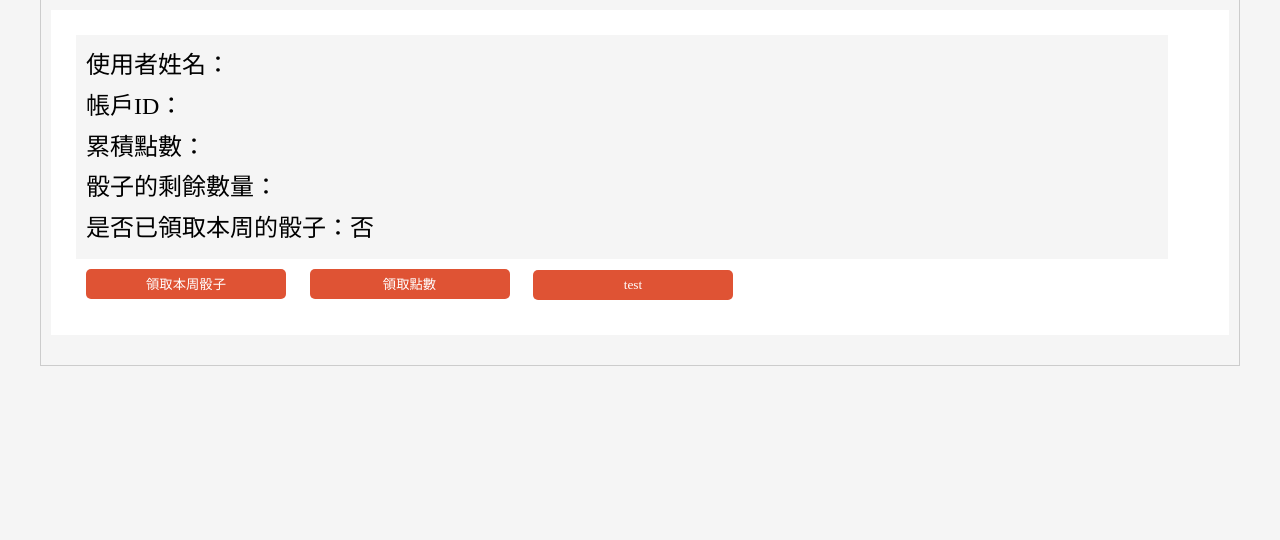
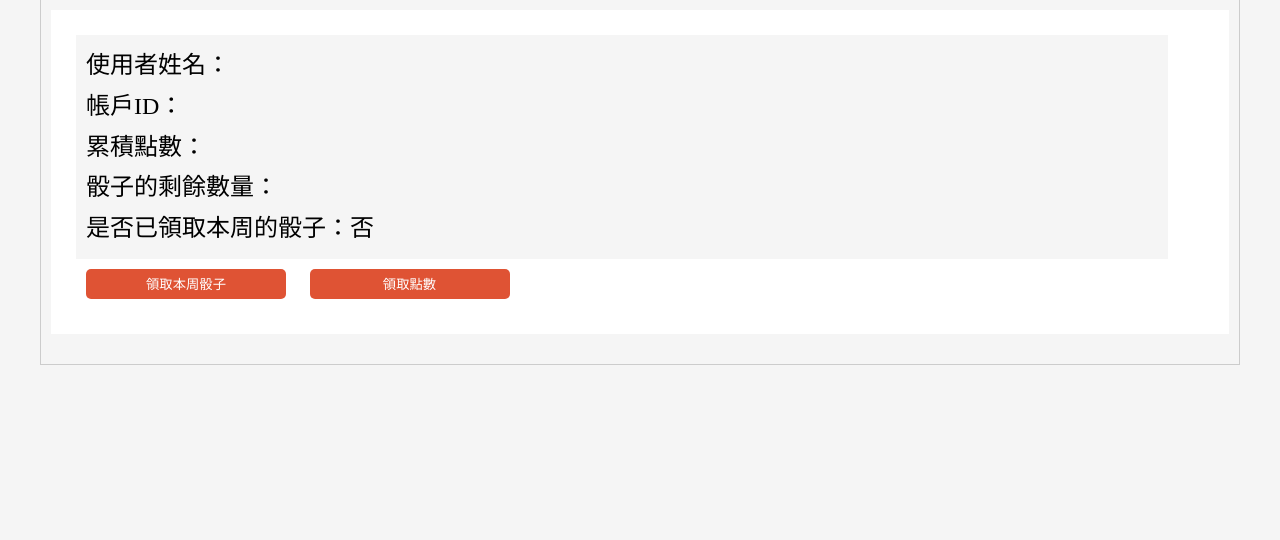
Before and after one commit to fenasot/MonopolyWebServer, a PHP site: page /form/php/userpro.php in a window 1280 px wide. Shown: the part 196-736 px from the top of the page. Run offline with PHP 8.4, Linux system fonts and the light colour scheme; the visitor is signed in with stand-in values (Sample User, id 1); data that the repository does not hold is empty.

Commit message:
remove test

```diff
--- a/form/php/userpro.php
+++ b/form/php/userpro.php
@@ -70,10 +70,6 @@
               <form method="post" style="display: inline" action="givepoint.php">
                   <input class="submit"  name="givepoint" type="submit" value="領取點數">
               </form>
-              <form method="post" style="display: inline" action="resum.php">
-                  <input class="submit" type="hidden" name="Location"  value="5">
-                  <input class="submit"  name="Pln" type="submit"  value="test">
-              </form>
 
 
 
```
